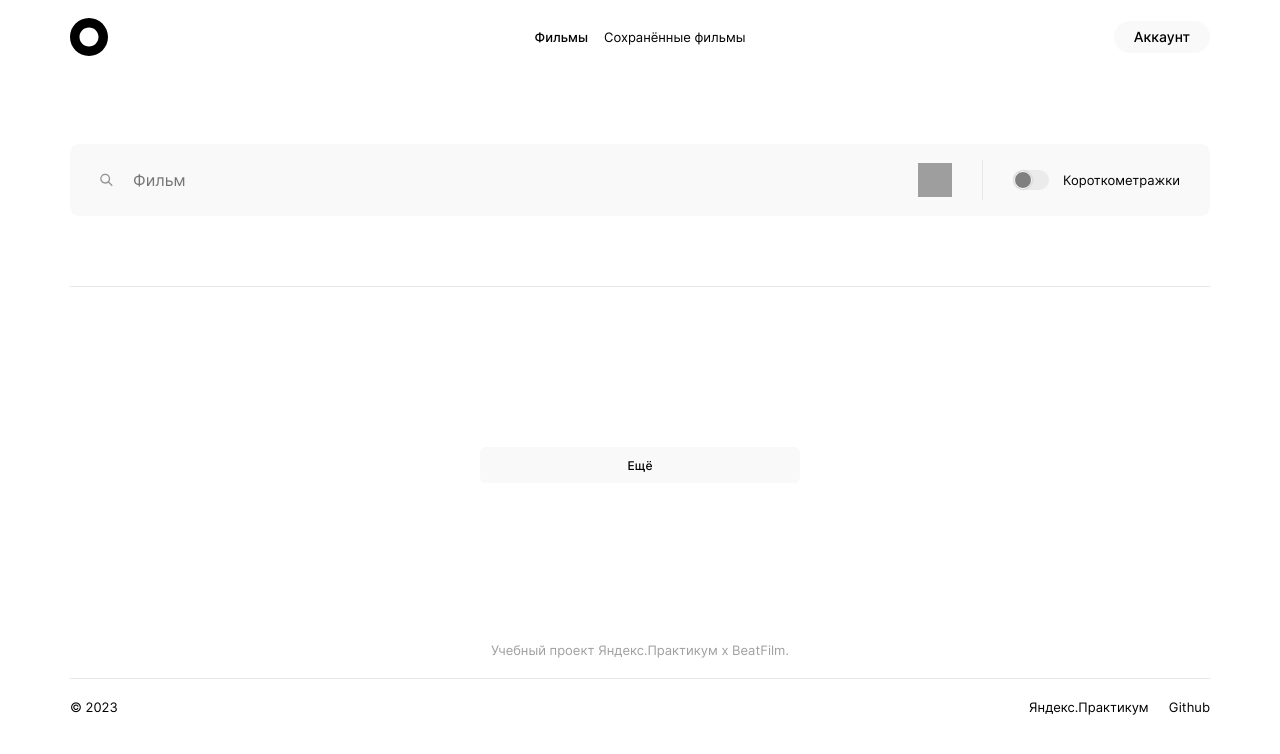
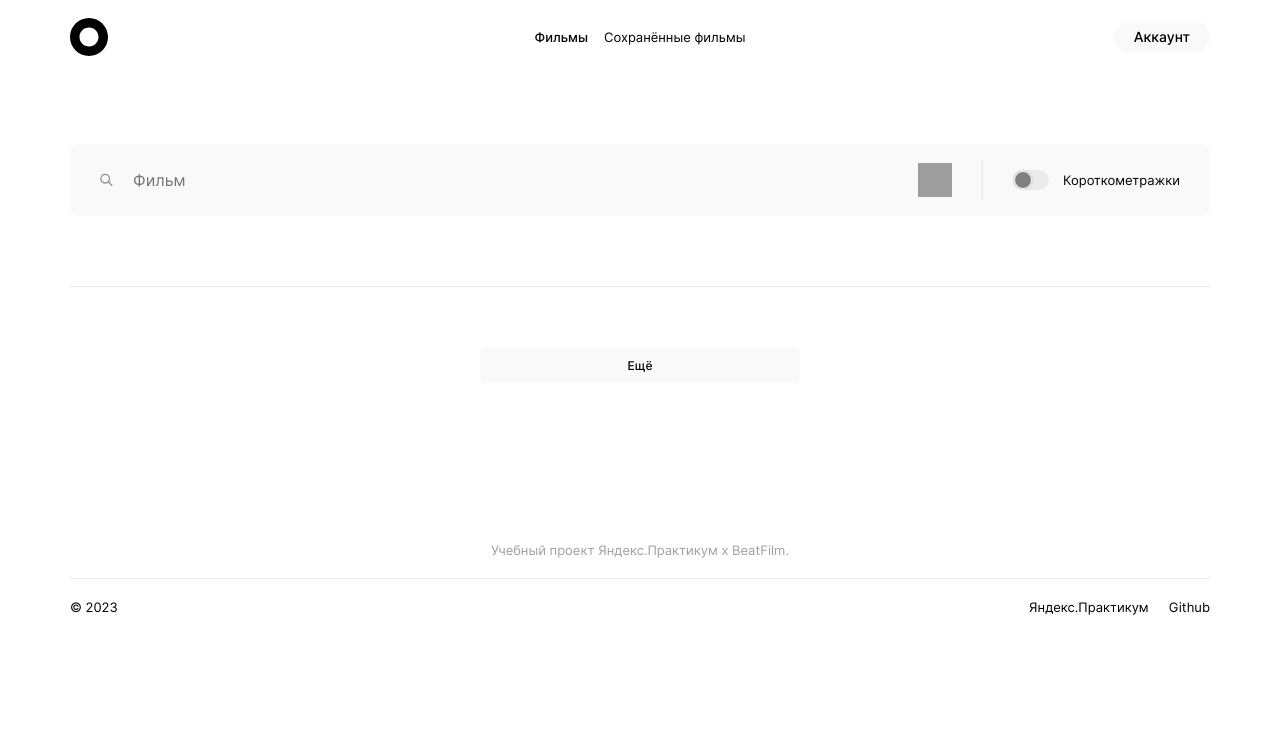
Before and after one commit to tatiana-dorokhova/movies-explorer-frontend, a React (Create React App) app: page /movies in a window 1280 px wide. Shown: the top 754 px of the page. Built offline with nearby package versions, Linux system fonts and the light colour scheme; grey boxes are pictures that could not be loaded.

Commit message:
moviesSearch changed

```diff
--- a/src/components/Movies/Movies.js
+++ b/src/components/Movies/Movies.js
@@ -12,7 +12,7 @@ import MoviesSearchErrors from '../MoviesNotFound/MoviesSearchErrors';
 import LoadButton from '../LoadButton/LoadButton';
 
 import { getAllMovies } from '../../utils/MoviesApi';
-import { findFilmsBySearchQuery } from '../../utils/MoviesHandler';
+import { findMoviesBySearchQuery } from '../../utils/MoviesHandler';
 
 function Movies(props) {
   const [moviesList, setMoviesList] = React.useState([]);
@@ -21,7 +21,6 @@ function Movies(props) {
 
   const [savedMovies, setSavedMovies] = React.useState([]);
 
-  const [isNothingFound, setIsNothingFound] = React.useState(false);
   const [errorWhileSearching, setErrorWhileSearching] = React.useState(false);
 
   // для отображения и скрытия прелоадера
@@ -51,9 +50,6 @@ function Movies(props) {
   }, []);
 
   const handleSearch = ({ searchQuery, shortFilms }) => {
-    // скинуть состояние пустого результата
-    setIsNothingFound(false);
-
     // загрузить все фильмы, если в local storage пусто
     if (!localStorage.getItem('movies')) {
       // вызвать прелоадер
@@ -76,16 +72,6 @@ function Movies(props) {
         });
     }
 
-    // если ничего не найдено, поменять переменную состояния
-    if (
-      findFilmsBySearchQuery({
-        films: moviesList,
-        searchQuery,
-      }).length === 0
-    ) {
-      setIsNothingFound(true);
-    }
-
     // записать в localStorage фильтр и значение свитчера
     localStorage.setItem('searchQuery', JSON.stringify(searchQuery));
     localStorage.setItem('shortFilms', JSON.stringify(shortFilms));
@@ -94,6 +80,11 @@ function Movies(props) {
     setLastSearchQuery(searchQuery);
     setIsShortFilmsOn(shortFilms);
   };
+
+  const moviesBySearchQuery = findMoviesBySearchQuery({
+    films: moviesList,
+    searchQuery: lastSearchQuery,
+  });
 
   const handleMovieSave = () => {
     console.log('handleMovieSave worked');
@@ -111,21 +102,20 @@ function Movies(props) {
        2. список карточек не пустой
        3. не возникло ошибки при поиске
        */}
-      {!isDataLoading && !isNothingFound && !errorWhileSearching && (
+      {!isDataLoading && moviesBySearchQuery.length !== 0 && !errorWhileSearching && (
         <MoviesCardList
-          movies={findFilmsBySearchQuery({
-            films: moviesList,
-            searchQuery: lastSearchQuery,
-          })}
+          movies={moviesBySearchQuery}
           savedMovies={savedMovies.map((element) => element.movieId)}
           onMovieSave={handleMovieSave}
           onMovieRemove={handleMovieRemove}
         />
       )}
 
-      {isNothingFound && <MoviesSearchErrors errorText="Ничего не найдено" />}
+      {!isDataLoading && moviesBySearchQuery.length === 0 && lastSearchQuery && (
+        <MoviesSearchErrors errorText="Ничего не найдено" />
+      )}
 
-      {errorWhileSearching && (
+      {!isDataLoading && errorWhileSearching && (
         <MoviesSearchErrors
           errorText="Во время запроса произошла ошибка. Возможно, проблема с соединением
           или сервер недоступен. Подождите немного и попробуйте ещё раз."
--- a/src/utils/MoviesHandler.js
+++ b/src/utils/MoviesHandler.js
@@ -1,5 +1,5 @@
 // регистронезависимый поиск фильмов по заданному фильтру
-export const findFilmsBySearchQuery = ({ films, searchQuery }) => {
+export const findMoviesBySearchQuery = ({ films, searchQuery }) => {
   return films.filter((film) => {
     return (
       film.nameEN.toLowerCase().indexOf(searchQuery.toLowerCase()) !== -1 ||
```
